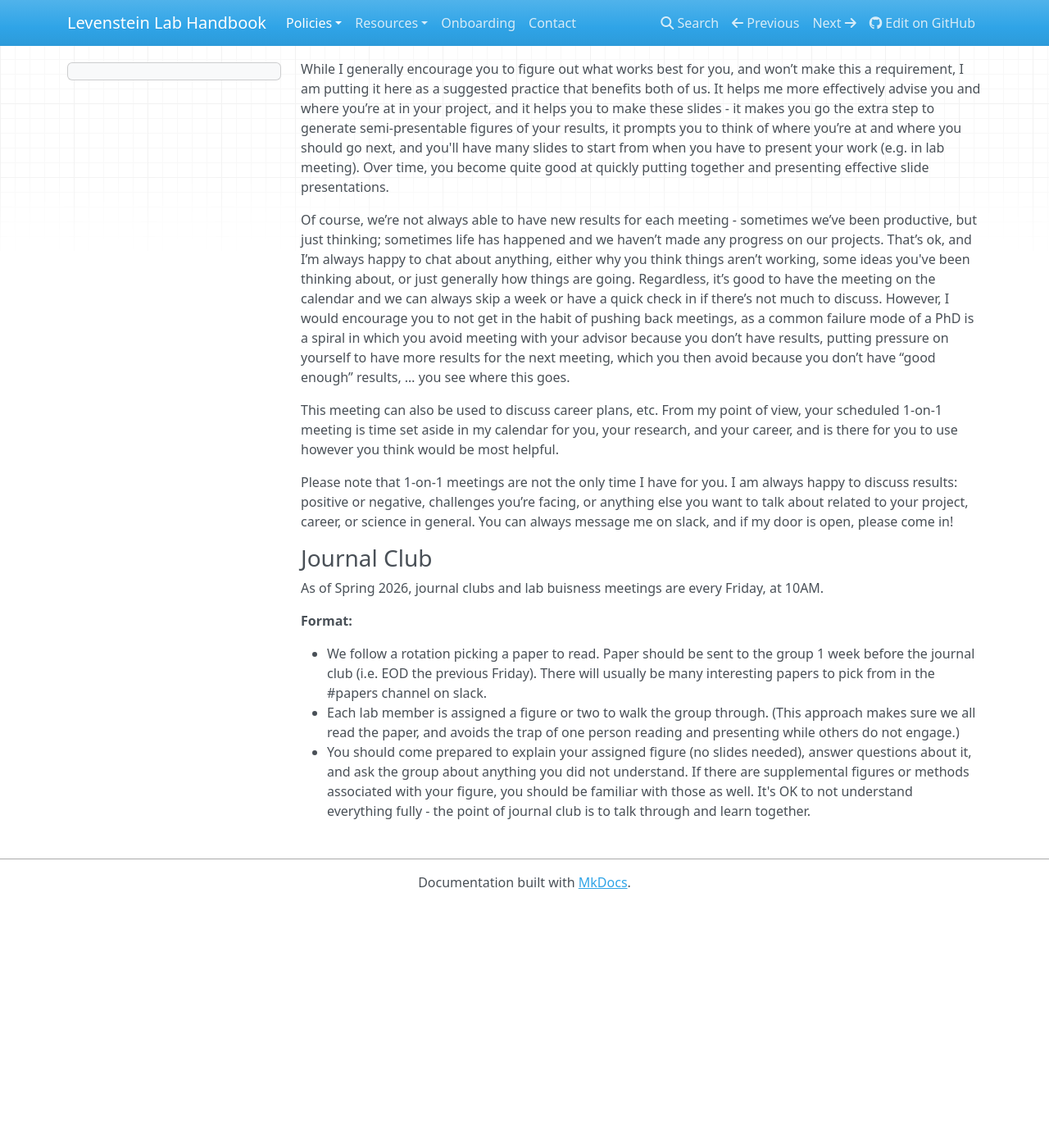
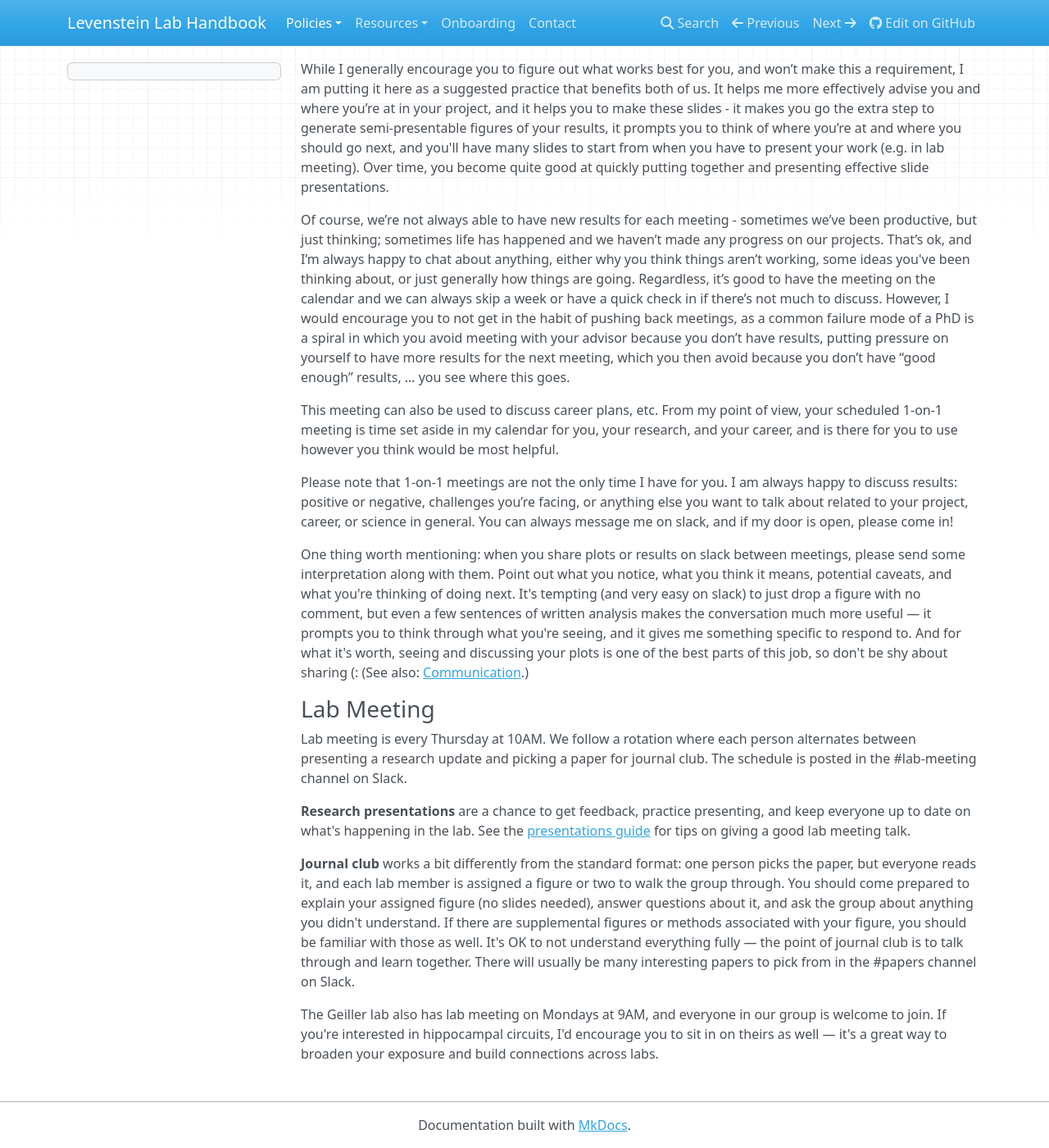
Before and after one commit to LevensteinLab/Lab-Handbook, an MkDocs documentation site: the page built from docs/Policies/meetings.md, in a window 1280 px wide and 1400 px high, scrolled down 286 px. Shown: the whole window at 82% size. Built offline with MkDocs 1.6.1, drawn with Linux system fonts in a browser that asks for light colours; nearby versions of some CDN libraries; before the commit the page ends 1390 px from its top, so only the background shows below that.

Commit message:
added update to meetings.md
-new lab meeting time/format
-suggestions about sending plots on slack - add interpretation!

```diff
--- a/docs/Policies/meetings.md
+++ b/docs/Policies/meetings.md
@@ -36,13 +36,15 @@ I am always happy to discuss results: positive or negative, challenges you’re
 or anything else you want to talk about related to your project, career, or science in general.
 You can always message me on slack, and if my door is open, please come in!
 
+One thing worth mentioning: when you share plots or results on slack between meetings, please send some interpretation along with them. Point out what you notice, what you think it means, potential caveats, and what you're thinking of doing next. It's tempting (and very easy on slack) to just drop a figure with no comment, but even a few sentences of written analysis makes the conversation much more useful — it prompts you to think through what you're seeing, and it gives me something specific to respond to. And for what it's worth, seeing and discussing your plots is one of the best parts of this job, so don't be shy about sharing (: (See also: [Communication](https://levensteinlab.github.io/Lab-Handbook/Policies/communication/).)
 
-### Journal Club
 
-As of Spring 2026, journal clubs and lab buisness meetings are every Friday, at 10AM.
+### Lab Meeting
 
-**Format:**
+Lab meeting is every Thursday at 10AM. We follow a rotation where each person alternates between presenting a research update and picking a paper for journal club. The schedule is posted in the #lab-meeting channel on Slack.
 
-- We follow a rotation picking a paper to read. Paper should be sent to the group 1 week before the journal club (i.e. EOD the previous Friday). There will usually be many interesting papers to pick from in the #papers channel on slack.
-- Each lab member is assigned a figure or two to walk the group through. (This approach makes sure we all read the paper, and avoids the trap of one person reading and presenting while others do not engage.)
-- You should come prepared to explain your assigned figure (no slides needed), answer questions about it, and ask the group about anything you did not understand. If there are supplemental figures or methods associated with your figure, you should be familiar with those as well. It's OK to not understand everything fully - the point of journal club is to talk through and learn together.
+**Research presentations** are a chance to get feedback, practice presenting, and keep everyone up to date on what's happening in the lab. See the [presentations guide](https://levensteinlab.github.io/Lab-Handbook/Resources/presentations/) for tips on giving a good lab meeting talk.
+
+**Journal club** works a bit differently from the standard format: one person picks the paper, but everyone reads it, and each lab member is assigned a figure or two to walk the group through. You should come prepared to explain your assigned figure (no slides needed), answer questions about it, and ask the group about anything you didn't understand. If there are supplemental figures or methods associated with your figure, you should be familiar with those as well. It's OK to not understand everything fully — the point of journal club is to talk through and learn together. There will usually be many interesting papers to pick from in the #papers channel on Slack.
+
+The Geiller lab also has lab meeting on Mondays at 9AM, and everyone in our group is welcome to join. If you're interested in hippocampal circuits, I'd encourage you to sit in on theirs as well — it's a great way to broaden your exposure and build connections across labs.
```
